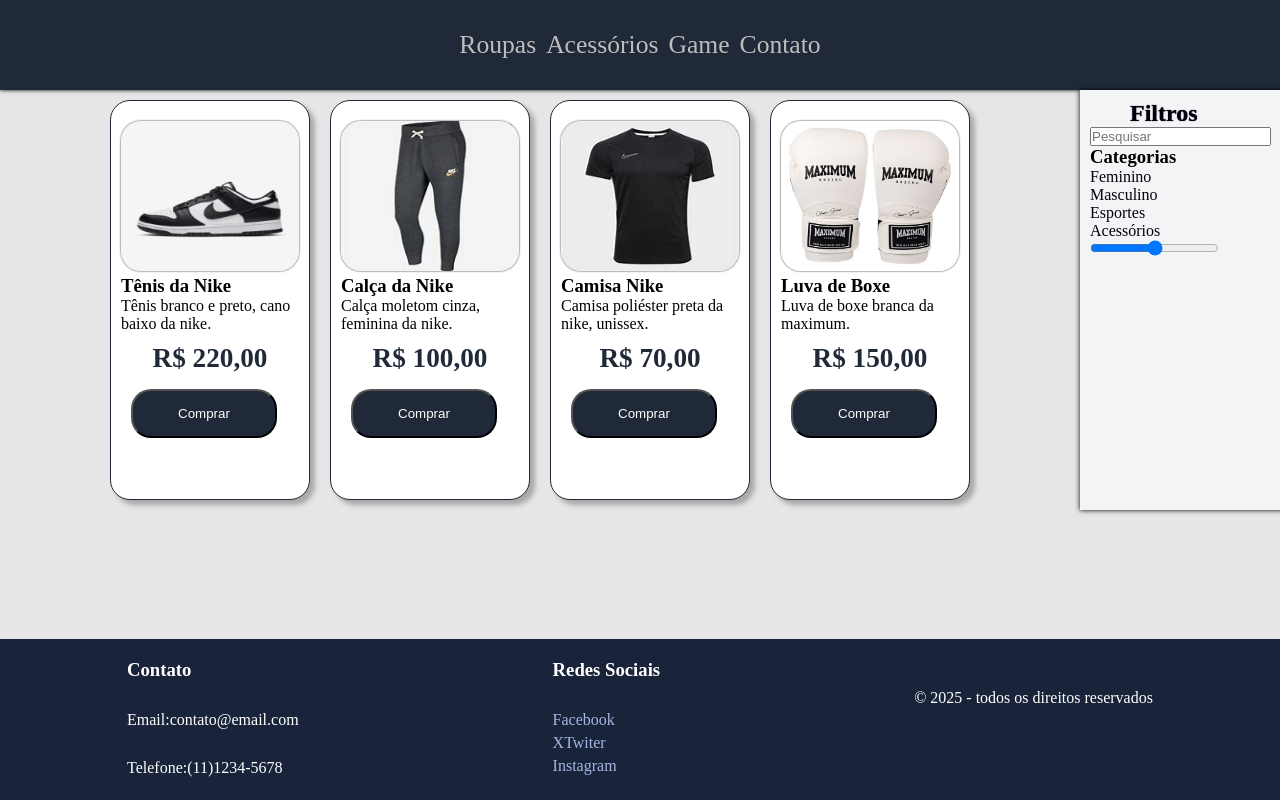
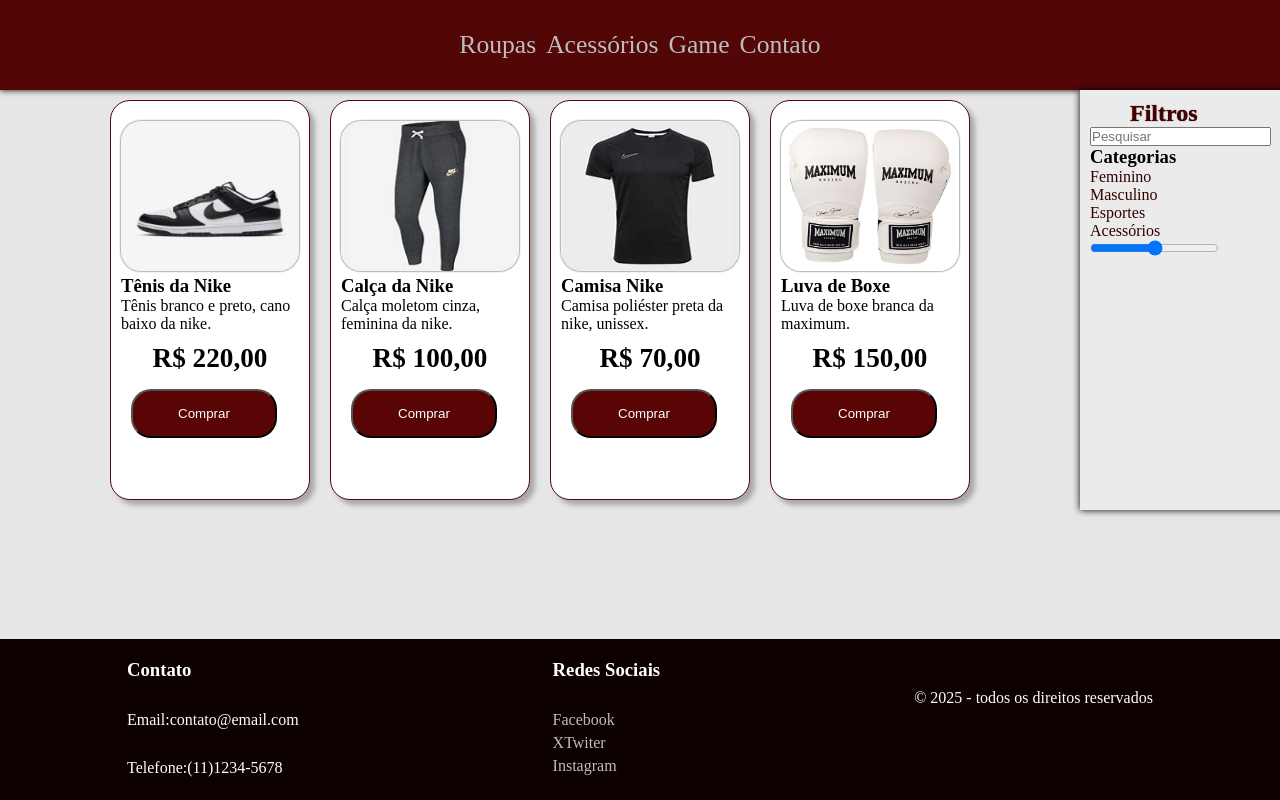
Before and after one commit to Rafael-NP/ProjetoB, a plain HTML site: page index.html in a window 1280 px wide. Drawn offline with Linux system fonts and the light colour scheme; a web font is replaced by a local one.

Commit message:
Finalizando projeto

```diff
--- a/src/css/estilo.css
+++ b/src/css/estilo.css
@@ -16,12 +16,12 @@ body{
     min-height: 100vh;
 }
 header{
-    background: #1f2937;
+    background: #520606;
     color: #fff;
     padding: 20px;
     display: flex;
     justify-content: space-around;
-    box-shadow: 0 0 4px #000;
+    box-shadow: 0 0 6px #000;
 }
 header nav ul{
     list-style: none;
@@ -36,9 +36,9 @@ header nav ul li a{
     font-size: 1.6rem;
 }
 header nav a:hover{
-    color: #bdbdbd;
+    color: #fddddd;
     border-radius: 20px;
-    text-decoration: underline 3px #bdbdbd;
+    text-decoration: underline 2px #fddddd;
 }
 #conteudo{
     display: grid;
@@ -55,7 +55,7 @@ main{
     height: 400px;
     margin: 10px;
     padding: 10px;
-    border: 1px solid #1f2937;
+    border: 1px solid #520606;
     border-radius: 20px;
     background: #fff;
     box-shadow: 5px 5px 5px #a8a8a8;
@@ -76,11 +76,11 @@ main{
     font-weight: 700;
     margin-top: 10px;
     text-align: center;
-    color: #1f2937;
+    color: #;
     font-size: 1.7rem;
 }
 button{
-    background: #1f2937;
+    background: #5a0505;
     margin-top: 15px;
     margin-left: 10px;
     padding: 15px 45px;
@@ -89,16 +89,16 @@ button{
     color: #fff;
 }
 button:hover{
-    background-image: linear-gradient(#1f2937,black);
+    background-image: linear-gradient(#5a0505,black);
 }
 aside{
     width: 220px;
     padding: 10px;
-    background: #f3f4f6;
-    box-shadow: 0 0 5px #000;
+    background: #ebebeb;
+    box-shadow: 0 0 7px #000;
 }
 aside h2{
-    color: #02000e;
+    color: #490000;
     margin-left: 40px;
     text-shadow: 0 0 1px #000;
 }
@@ -107,13 +107,13 @@ aside ul{
 }
 aside ul li a{
     text-decoration: none;
-    color: #03000f;
+    color: #2e0000;
 }
 aside ul li a:hover{
-    text-decoration: underline 1px #03000f;
+    text-decoration: underline 1px #2e0000;
 }
 footer{
-    background: #19243a;
+    background: #0c0000;
     color:#fff;
     padding: 20px 0;
     margin-top: auto;
@@ -136,11 +136,11 @@ footer{
 .footer-content a{
     text-decoration: none;
     cursor: pointer;
-    color: #a6b6e0;
+    color: #bdbdbd;
 }
 .footer-content a:hover{
-    color: #fff;
-    text-decoration: underline 2px #fff;
+    color: #fddddd;
+    text-decoration: underline 1px #fddddd;
 }
 footer p{
     justify-content: end;
@@ -158,10 +158,10 @@ footer p{
         width: 300px;
         height: 50px;
         text-align: center;
-        border-radius: 40px;
+        border-radius: 20px;
         font-size: 1.3rem;
         transition: 0.4s;
-        background-image: linear-gradient(#0b1c33,black);
+        background-image: linear-gradient(#490000,black);
     }
     header li:hover{
         transform: scale(1.04);
--- a/src/css/game.css
+++ b/src/css/game.css
@@ -15,11 +15,12 @@ body{
     min-height: 100vh;
 }
 header{
-    background: #1f2937;
+    background: #520606;
     color: #fff;
     padding: 20px;
     display: flex;
     justify-content: space-around;
+    box-shadow: 0 0 7px #9e0000;
 }
 header nav ul{
     list-style: none;
@@ -35,7 +36,7 @@ header nav ul li a{
 }
 header nav a:hover{
     border-radius: 20px;
-    text-decoration: underline 3px #bdbdbd;
+    text-decoration: underline 2px #bdbdbd;
 }
 #conteudo{
     display: grid;
@@ -54,7 +55,7 @@ h1{
     margin-top: 50px;
 }
 p{
-    background-image: linear-gradient(to right, bisque, yellow);
+    background-image: linear-gradient(to right, bisque, crimson);
     font-size: 30px;
     text-align: center;
     -webkit-text-fill-color: transparent;
```
